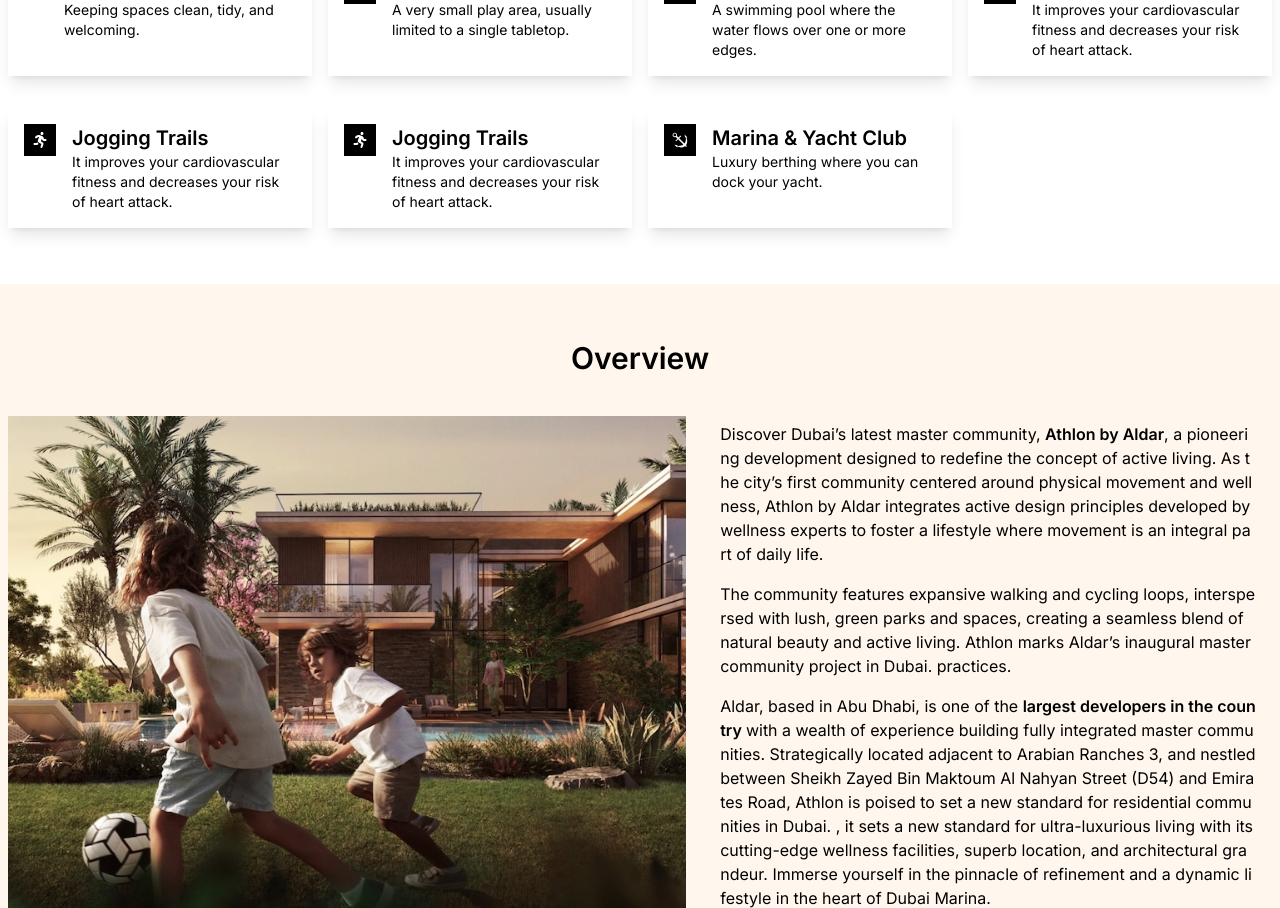
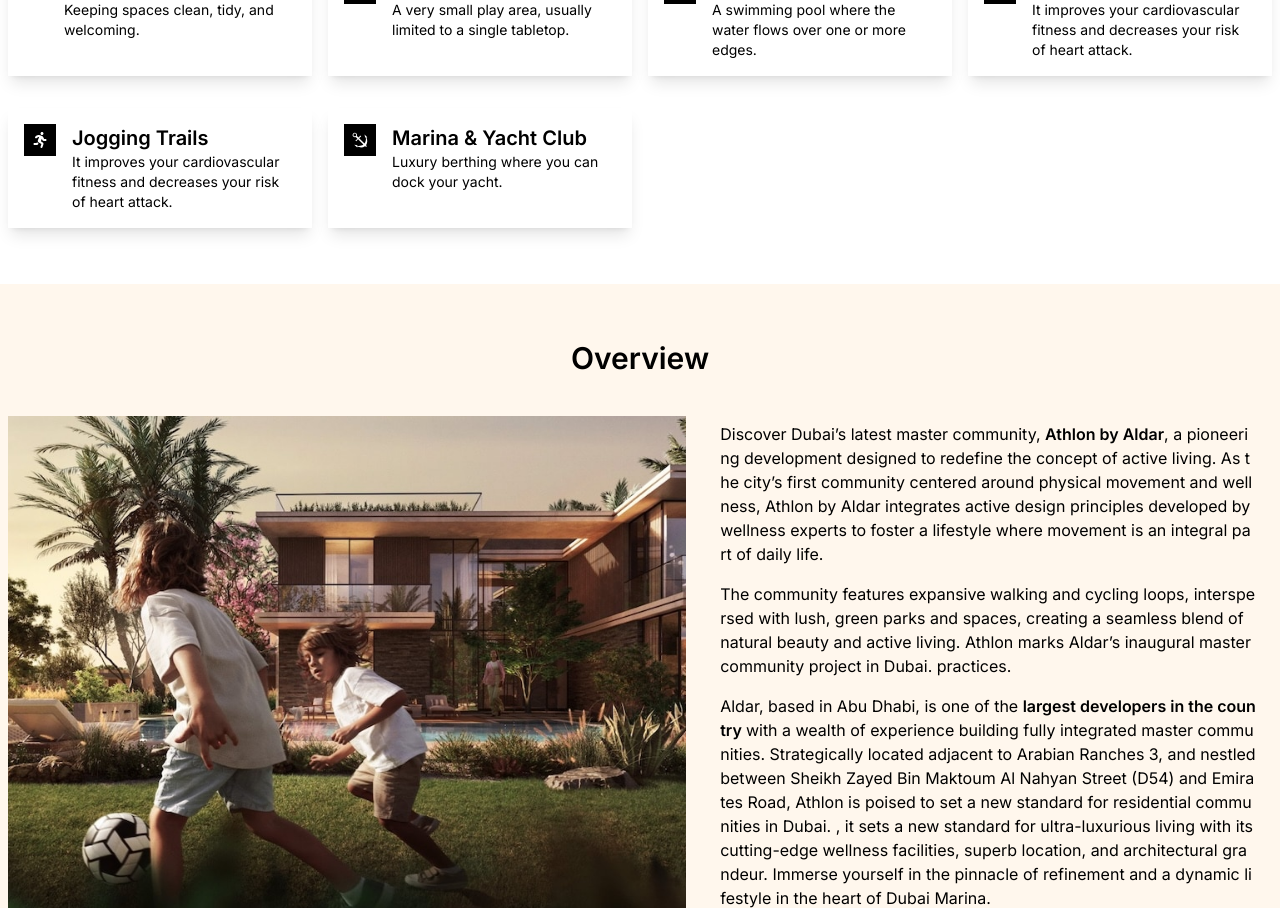
Before and after one commit to Naimish-Dev/AthlonbyAldar, a Next.js app: page / in a window 1280 px wide. Shown: the part 1112-2020 px from the top of the page. Built offline with nearby package versions, Linux system fonts and the light colour scheme.

Commit message:
remove nunecessory code

```diff
--- a/app/components/Amenities.js
+++ b/app/components/Amenities.js
@@ -148,21 +148,6 @@ const Amenities = () => {
         <div className="shadow-lg">
           <div className="flex gap-4 p-4">
             <div className="text-white bg-black p-2 h-fit flex items-center justify-center">
-              <FaRunning />
-            </div>
-            <div>
-              <h3 className="text-xl  font-semibold">Jogging Trails</h3>
-              <p className="text-sm">
-                It improves your cardiovascular fitness and decreases your risk
-                of heart attack.
-              </p>
-            </div>
-          </div>
-        </div>
-
-        <div className="shadow-lg">
-          <div className="flex gap-4 p-4">
-            <div className="text-white bg-black p-2 h-fit flex items-center justify-center">
               <GiAnchor />
             </div>
             <div>
```
